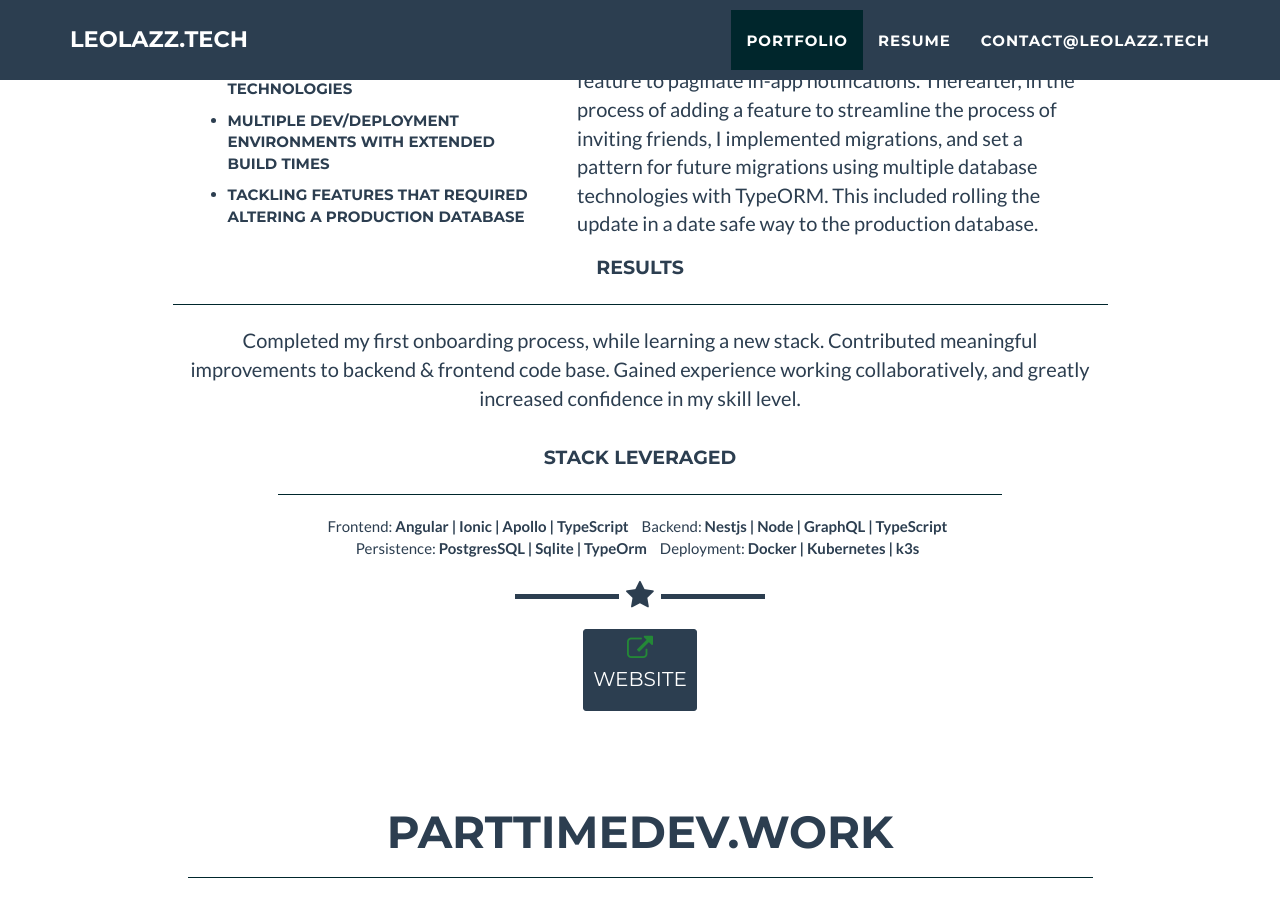
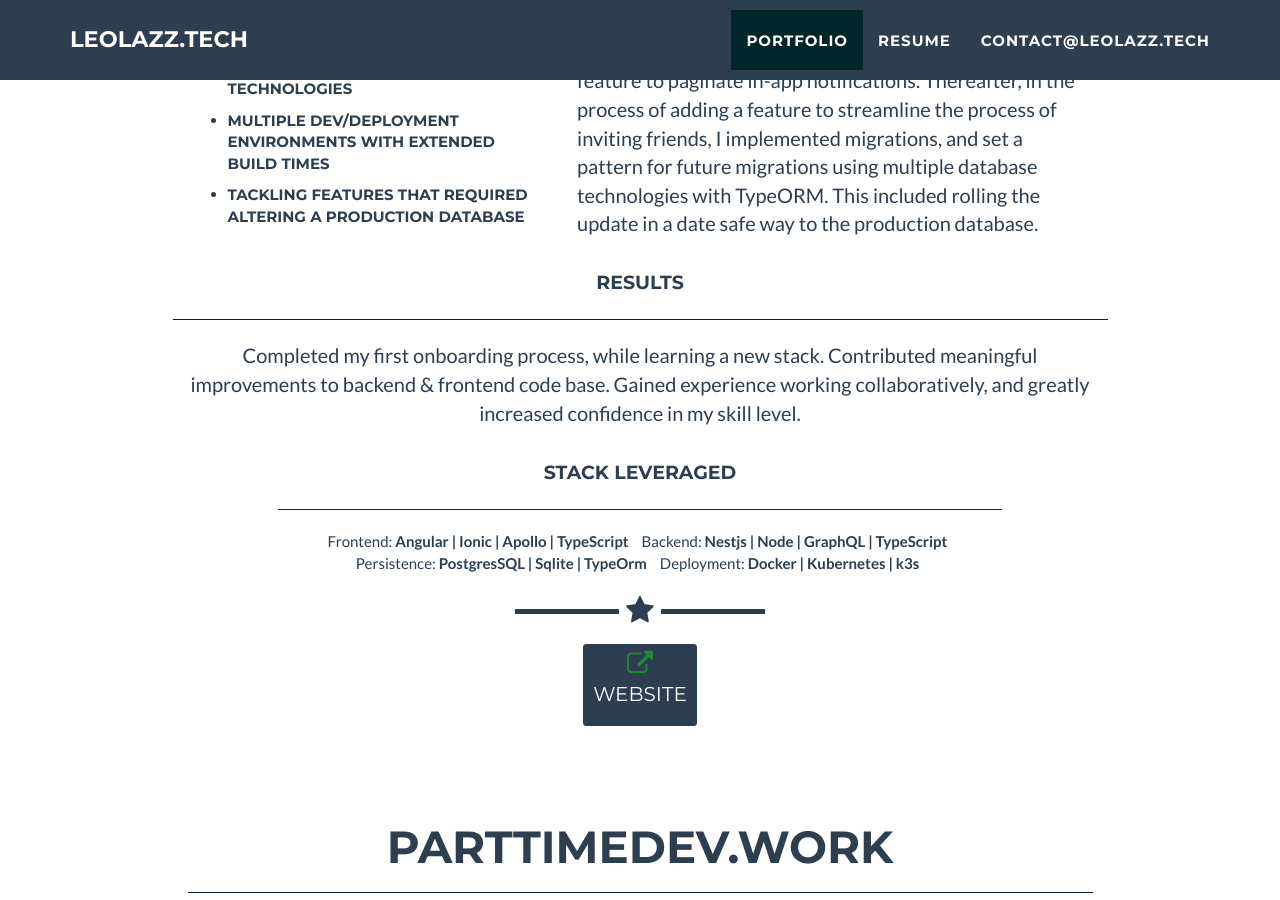
Before and after one commit to leolazz/Portfolio-Jekyll, a Jekyll site: the page built from _posts/2021-10-01-lazztech.markdown, in a window 1280 px wide and 900 px high, scrolled down 2028 px. Built offline with Jekyll 4.4.1, drawn with Linux system fonts in a browser that asks for light colours.

Commit message:
add google maps link to the footer and added margin to lazztech description

```diff
--- a/_includes/footer.html
+++ b/_includes/footer.html
@@ -22,8 +22,9 @@
         <div class="footer-col col-md-4">
           <h3>{{ site.footer.location }}</h3>
           <h5>
-            {% for adress in site.address %} {{ adress.line }} <br />
-            {% endfor %}
+            <a class="a-light" href="https://goo.gl/maps/ycUmjxJtpHMRthaf8"
+              >Bellevue, WA<br
+            /></a>
           </h5>
         </div>
       </div>
--- a/_includes/portfolio_list.html
+++ b/_includes/portfolio_list.html
@@ -28,7 +28,7 @@
     {% endif %}
 
     {% if post.challengesLazz %}
-    <div class="row">
+    <div style="margin-bottom: 15px;" class="row">
       <h4 class="text-center">Challenges & Work</h4>
       <hr class="hr-green">
       <div class="col-lg-5 col-md-5 li-h5" ><p >{{post.challengesLazz}}</p></div>
```
